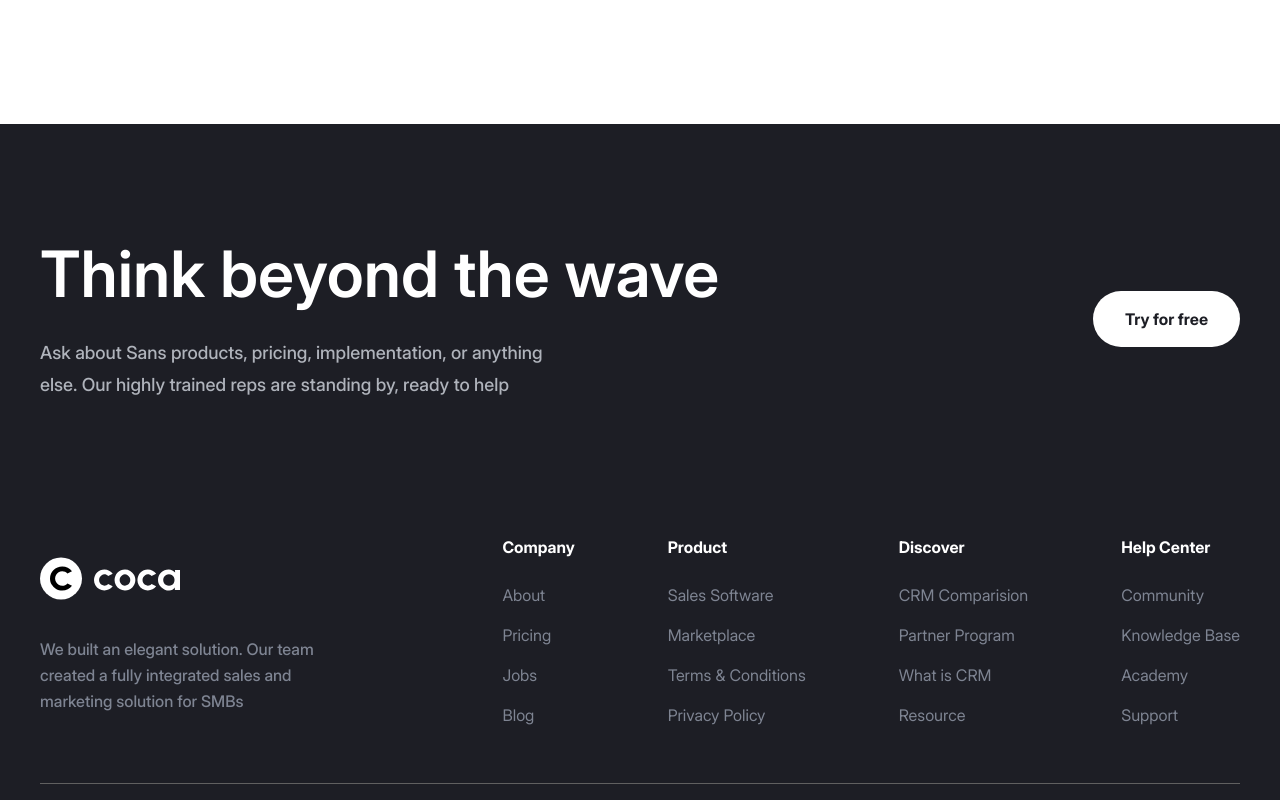
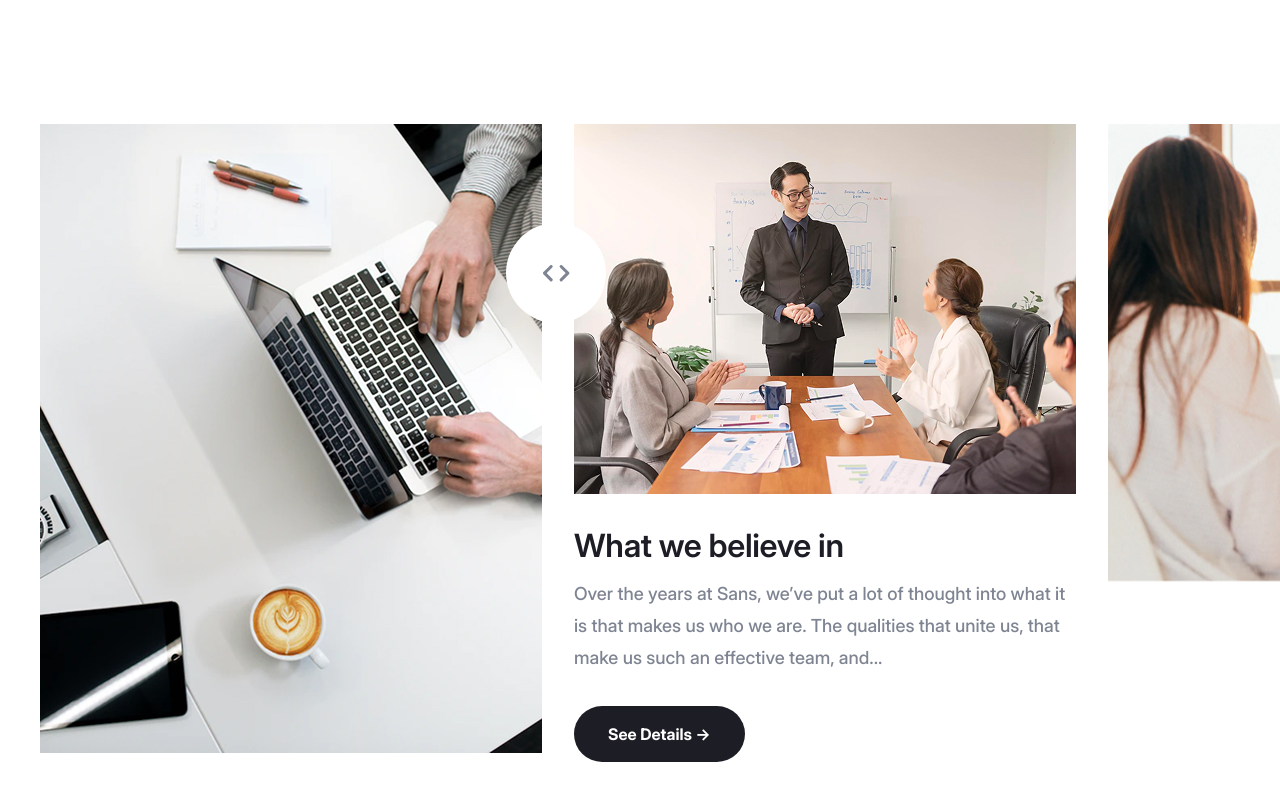
Before and after one commit to bol-web/coca, a website built with Vite: page src/about.html in a window 1280 px wide. Shown: the part 820-1620 px from the top of the page. Built offline with nearby package versions, Linux system fonts and the light colour scheme.

Commit message:
Created brand philosophy section in About page

```diff
--- a/src/about.html
+++ b/src/about.html
@@ -6,6 +6,7 @@
     <load src="./html/components/header.html" title="About" />
 
     <load src="./html/components/about/hero.html" />
+    <load src="./html/components/about/brandPhilosophy.html" />
 
     <load src="./html/components/footer.html" />
 
--- /dev/null
+++ b/src/html/components/about/brandPhilosophy.html
@@ -0,0 +1,88 @@
+<section class="brand-philosophy">
+  <div class="container brand-philosophy__container">
+    <div class="swiper brand-philosophy__slider">
+      <div class="brand-philosophy__slider-btns">
+        <svg
+          width="27"
+          height="17"
+          viewBox="0 0 27 17"
+          fill="none"
+          xmlns="http://www.w3.org/2000/svg"
+        >
+          <path
+            d="M18.1666 1.5L24.8333 8.16667L18.1666 14.8333M8.16658 14.8333L1.49992 8.16667L8.16658 1.5"
+            stroke="#7E8492"
+            stroke-width="3"
+            stroke-linecap="round"
+            stroke-linejoin="round"
+          />
+        </svg>
+      </div>
+      <div class="swiper-wrapper">
+        <div class="swiper-slide brand-philosophy__card">
+          <img src="./assets/image/man-at-laptop-img.jpg" alt="" />
+        </div>
+        <div class="swiper-slide brand-philosophy__card">
+          <img
+            class="brand-philosophy__card-img"
+            src="./assets/image/meeting-img.jpg"
+            alt=""
+          />
+          <h3 class="brand-philosophy__card-title heading-h5">
+            What we believe in
+          </h3>
+          <p class="brand-philosophy__card-descr text-p-medium">
+            Over the years at Sans, we’ve put a lot of thought into what it is
+            that makes us who we are. The qualities that unite us, that make us
+            such an effective team, and...
+          </p>
+          <button class="brand-philosophy__card-btn button-form">
+            See Details ->
+          </button>
+        </div>
+        <div class="swiper-slide brand-philosophy__card">
+          <img src="./assets/image/girls-at-laptop-img.jpg" alt="" />
+        </div>
+        <div class="swiper-slide brand-philosophy__card">
+          <img
+            class="brand-philosophy__card-img"
+            src="./assets/image/meeting-img.jpg"
+            alt=""
+          />
+          <h3 class="brand-philosophy__card-title heading-h5">
+            What we believe in
+          </h3>
+          <p class="brand-philosophy__card-descr text-p-medium">
+            Over the years at Sans, we’ve put a lot of thought into what it is
+            that makes us who we are. The qualities that unite us, that make us
+            such an effective team, and...
+          </p>
+          <button class="brand-philosophy__card-btn button-form">
+            See Details ->
+          </button>
+        </div>
+        <div class="swiper-slide brand-philosophy__card">
+          <img src="./assets/image/man-at-laptop-img.jpg" alt="" />
+        </div>
+        <div class="swiper-slide brand-philosophy__card">
+          <img
+            class="brand-philosophy__card-img"
+            src="./assets/image/meeting-img.jpg"
+            alt=""
+          />
+          <h3 class="brand-philosophy__card-title heading-h5">
+            What we believe in
+          </h3>
+          <p class="brand-philosophy__card-descr text-p-medium">
+            Over the years at Sans, we’ve put a lot of thought into what it is
+            that makes us who we are. The qualities that unite us, that make us
+            such an effective team, and...
+          </p>
+          <button class="brand-philosophy__card-btn button-form">
+            See Details ->
+          </button>
+        </div>
+      </div>
+    </div>
+  </div>
+</section>
--- a/src/html/components/about/hero.html
+++ b/src/html/components/about/hero.html
@@ -1,9 +1,9 @@
 <section class="hero">
   <div class="container hero__container">
     <div class="hero__text">
-      <div class="hero__title heading-h1">
+      <h1 class="hero__title heading-h1">
         Everything you need to get the attention of your audience
-      </div>
+      </h1>
       <p class="hero__subtitle text-p-subtitle">
         Our digital agency helps clients develop, implement and maintain
         successful digital marketing strategies across all channels. Also work
--- a/src/js/about.js
+++ b/src/js/about.js
@@ -3,6 +3,8 @@ import '/scss/about.scss';
 // components
 import { useTheme } from './components/theme.js';
 import { useBurger } from './components/burger.js';
+import { useBrandPhilosophySlider } from './components/about/slider.js';
 
 useTheme();
 useBurger();
+useBrandPhilosophySlider();
--- /dev/null
+++ b/src/js/components/about/slider.js
@@ -0,0 +1,16 @@
+import Swiper from 'swiper';
+import { Navigation, Pagination } from 'swiper/modules';
+import 'swiper/css';
+
+export const useBrandPhilosophySlider = () => {
+  new Swiper('.brand-philosophy__slider', {
+    spaceBetween: 32,
+    slidesPerView: 'auto',
+    centeredSlides: true,
+    breakpoints: {
+      1201: {
+        centeredSlides: false,
+      },
+    },
+  });
+};
--- a/src/scss/about.scss
+++ b/src/scss/about.scss
@@ -4,5 +4,6 @@
 
 // components
 @use './components/header';
-@use './components/about/hero.scss';
+@use './components/about/hero';
+@use './components/about/brandPhilosophy';
 @use './components/footer';
--- /dev/null
+++ b/src/scss/components/about/brandPhilosophy.scss
@@ -0,0 +1,75 @@
+@use '../../mixins/flex.scss' as *;
+@use '../../mixins/media.scss' as *;
+
+.brand-philosophy {
+  position: relative;
+  overflow-x: hidden;
+  padding-bottom: 165px;
+
+  &__slider {
+    position: relative;
+    overflow: visible;
+
+    &-btns {
+      @include flex-all-center;
+      position: absolute;
+      top: 99px;
+      left: 43%;
+      z-index: var(--z-index-2);
+      border-radius: 50%;
+      width: 100px;
+      height: 100px;
+      background-color: #fff;
+      transform: translateX(-50%);
+
+      @include mini-desktop {
+        display: none;
+      }
+
+      @include mobile {
+        top: 39px;
+        left: 100%;
+        display: flex;
+        width: 70px;
+        height: 70px;
+      }
+    }
+
+    &.swiper {
+      overflow: visible;
+    }
+  }
+
+  &__card {
+    max-width: 502px;
+
+    @include small-tablet {
+      max-width: 452px;
+    }
+
+    &-img {
+      margin-bottom: 24px;
+    }
+
+    &-title {
+      margin-bottom: 8px;
+      font-weight: 600;
+      line-height: 150%;
+      letter-spacing: -0.01em;
+      color: var(--neutral-color-100);
+    }
+
+    &-descr {
+      margin-bottom: 32px;
+      font-weight: 500;
+      line-height: 178%;
+      color: var(--neutral-color-150);
+    }
+
+    &-btn {
+      padding: 16px 34px;
+      color: var(--neutral-color-10);
+      background-color: var(--neutral-color-100);
+    }
+  }
+}
--- a/src/scss/components/about/hero.scss
+++ b/src/scss/components/about/hero.scss
@@ -14,7 +14,8 @@
     align-items: flex-end;
 
     @include tablet {
-      @include flex-column-all-center;
+      @include flex-all-center;
+      flex-direction: column;
     }
   }
 
```
Also changed, not shown: src/assets/image/girls-at-laptop-img.jpg (added), src/assets/image/man-at-laptop-img.jpg (added), src/assets/image/meeting-img.jpg (added).
